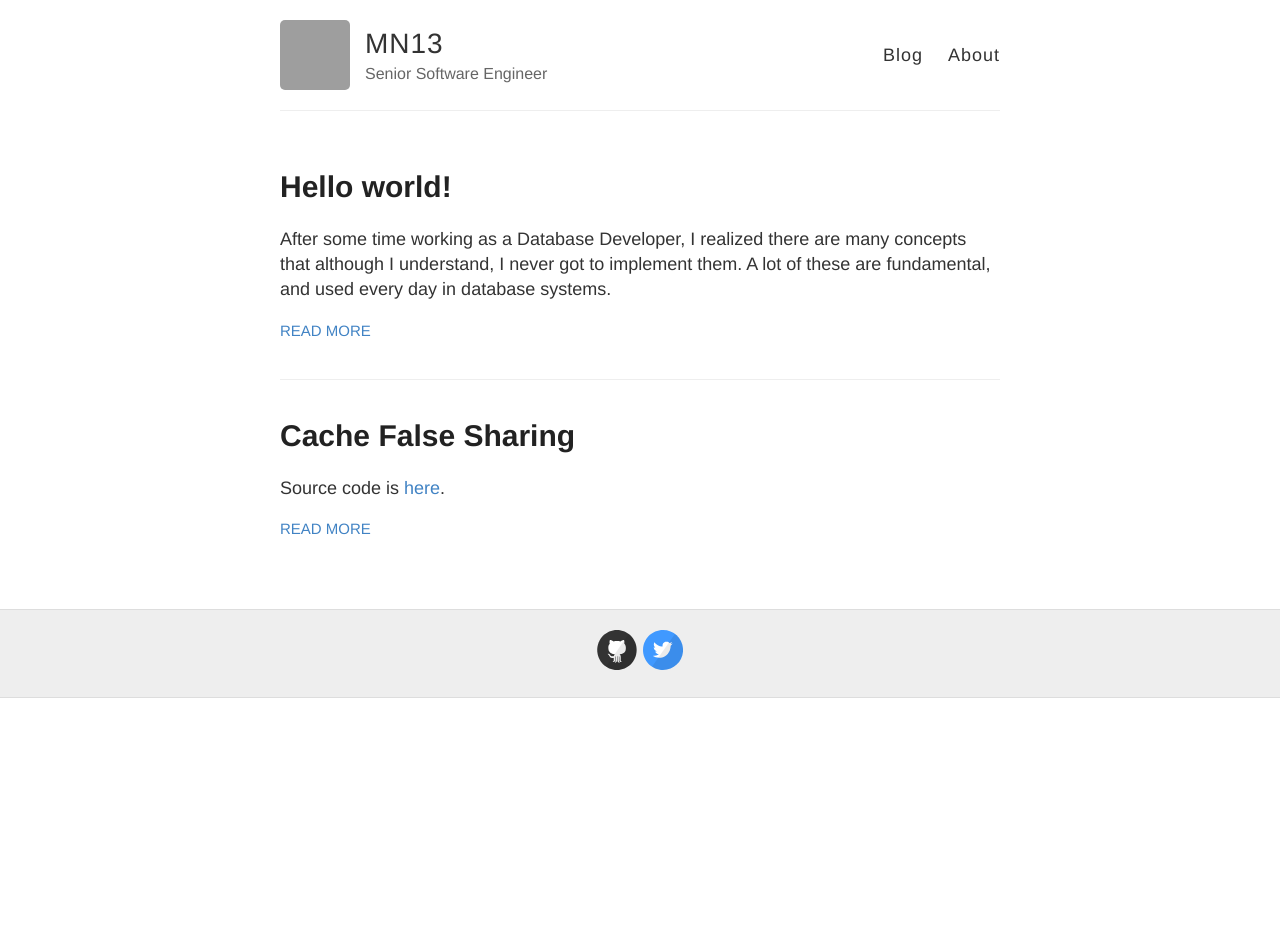
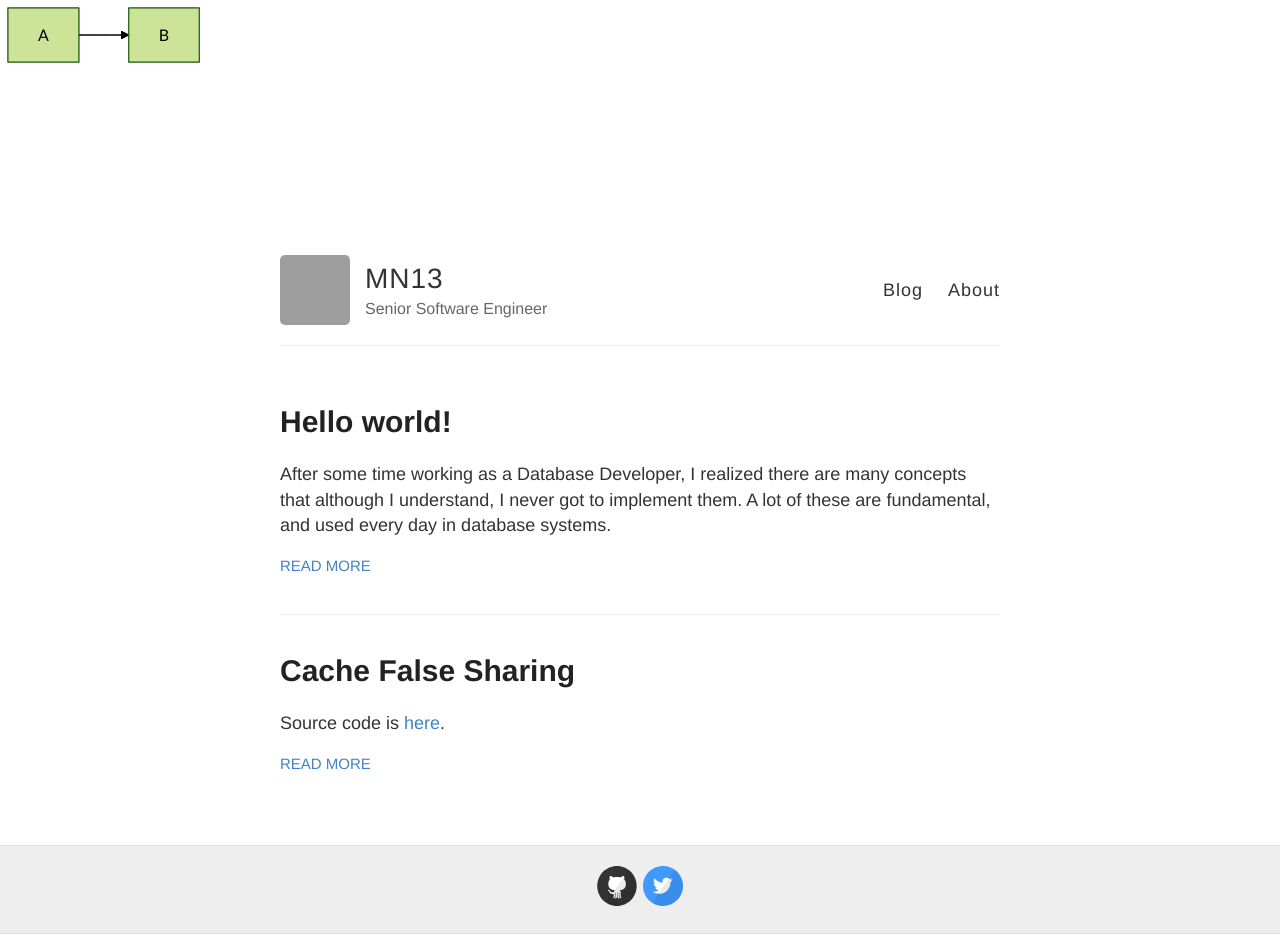
Before and after one commit to Manerone/manerone.github.io, a Jekyll site: the page built from index.html, in a window 1280 px wide. Built offline with Jekyll 4.4.1, drawn with Linux system fonts in a browser that asks for light colours; before the commit the page ends 900 px from its top, so only the background shows below that; grey boxes are pictures that could not be loaded.

Commit message:
trying to make mermaid work

```diff
--- a/_layouts/default.html
+++ b/_layouts/default.html
@@ -13,9 +13,16 @@
     <link rel="alternate" type="application/rss+xml" title="{{ site.name }} - {{ site.description }}" href="{{ site.baseurl }}/feed.xml" />
 
     <!-- Created with Jekyll Now - http://github.com/barryclark/jekyll-now -->
+    <script src="https://cdnjs.cloudflare.com/ajax/libs/mermaid/8.0.0/mermaid.min.js"></script>
   </head>
 
   <body>
+    <pre><code class="language-mermaid">graph LR
+      A--&gt;B
+      </code></pre>
+      <div class="mermaid">graph LR
+        A--&gt;B
+        </div>
     <div class="wrapper-masthead">
       <div class="container">
         <header class="masthead clearfix">
@@ -48,4 +55,16 @@
 
     {% include analytics.html %}
   </body>
+  <script>
+    var config = {
+        startOnLoad:true,
+        theme: 'forest',
+        flowchart:{
+                useMaxWidth:false,
+                htmlLabels:true
+            }
+    };
+    mermaid.initialize(config);
+    window.mermaid.init(undefined, document.querySelectorAll('.language-mermaid'));
+    </script>
 </html>
```
